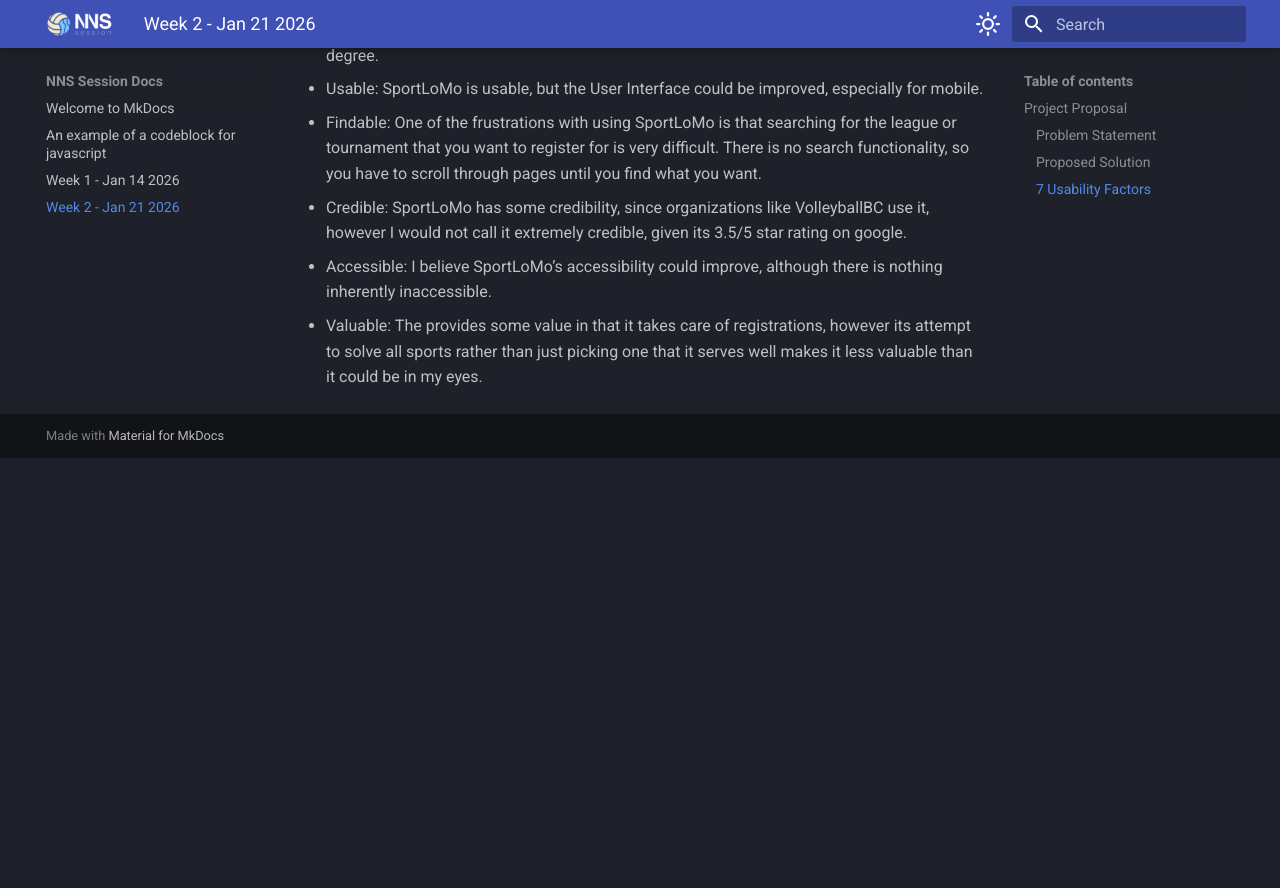
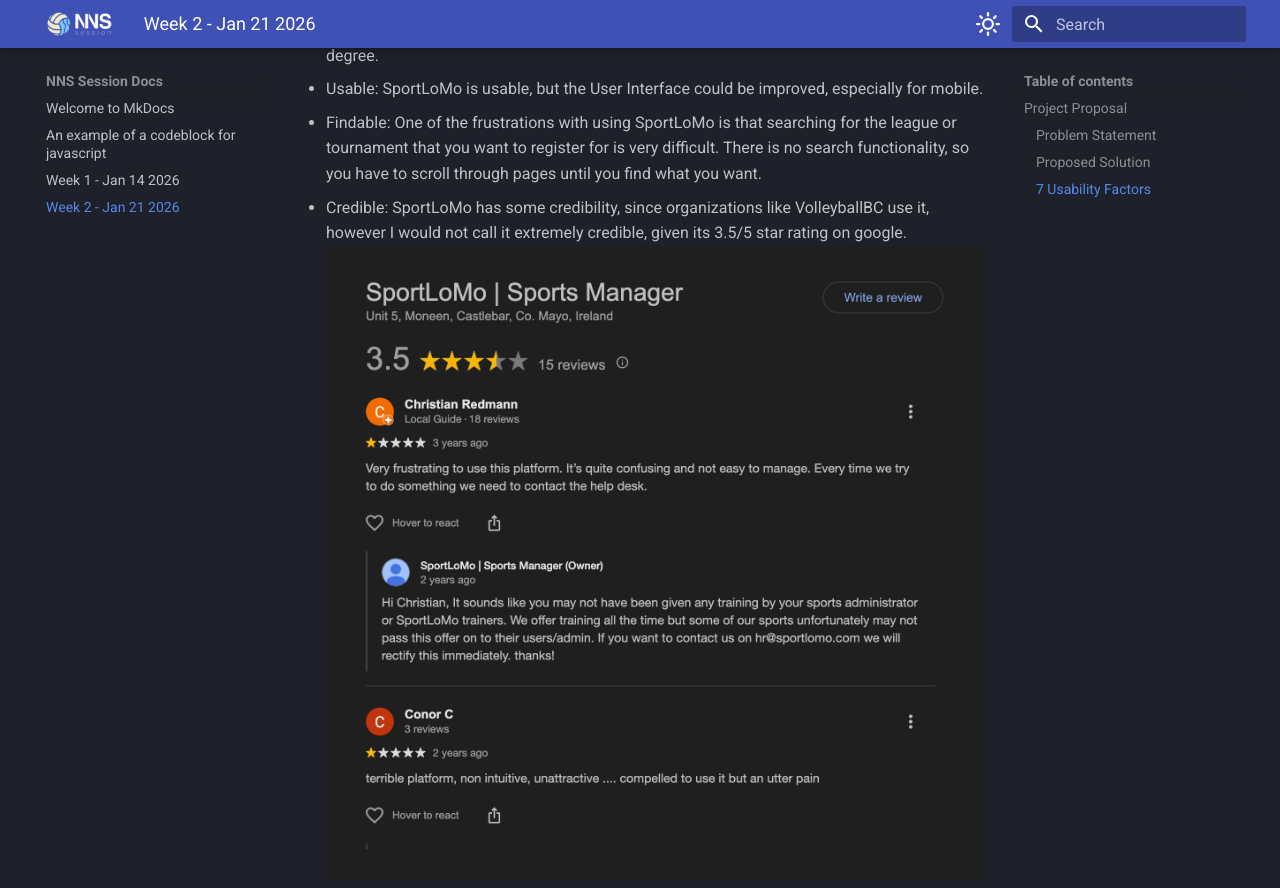
Before and after one commit to SamRosati/nns-session-documentation, an MkDocs documentation site: the page built from docs/week-2.md, in a window 1280 px wide and 900 px high, scrolled down 1417 px. Shown: the top 888 px of the window. Built offline with MkDocs 1.6.1 and Material for MkDocs 9.7.7, drawn with Linux system fonts in a browser that asks for light colours; before the commit the page ends 1875 px from its top, so only the background shows below that.

Commit message:
added image of SportLoMo Google Rating

```diff
--- a/docs/week-2.md
+++ b/docs/week-2.md
@@ -26,5 +26,7 @@
 - Usable: SportLoMo is usable, but the User Interface could be improved, especially for mobile.
 - Findable: One of the frustrations with using SportLoMo is that searching for the league or tournament that you want to register for is very difficult. There is no search functionality, so you have to scroll through pages until you find what you want.
 - Credible: SportLoMo has some credibility, since organizations like VolleyballBC use it, however I would not call it extremely credible, given its 3.5/5 star rating on google.
+![SportLoMo Google Rating](./assets/SportLoMoGoogleRating.png)
+
 - Accessible: I believe SportLoMo’s accessibility could improve, although there is nothing inherently inaccessible.
 - Valuable: The provides some value in that it takes care of registrations, however its attempt to solve all sports rather than just picking one that it serves well makes it less valuable than it could be in my eyes.
```
Also changed, not shown: docs/assets/SportLoMoGoogleRating.png (added).
